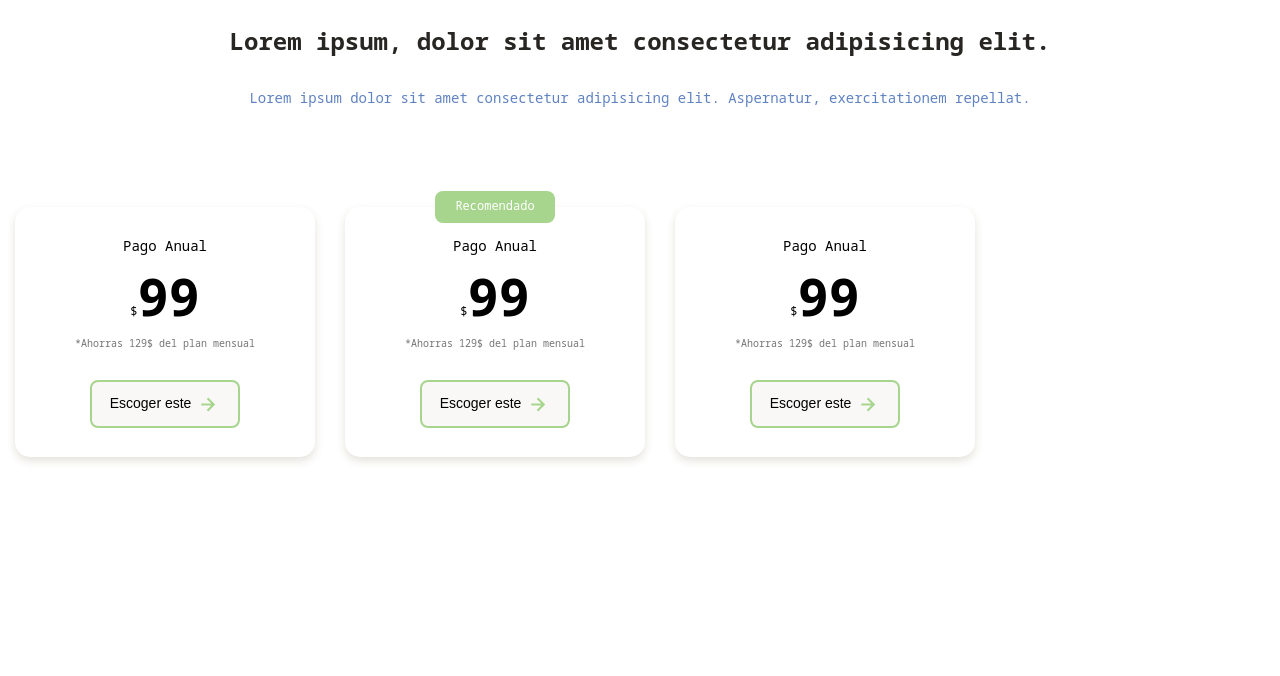
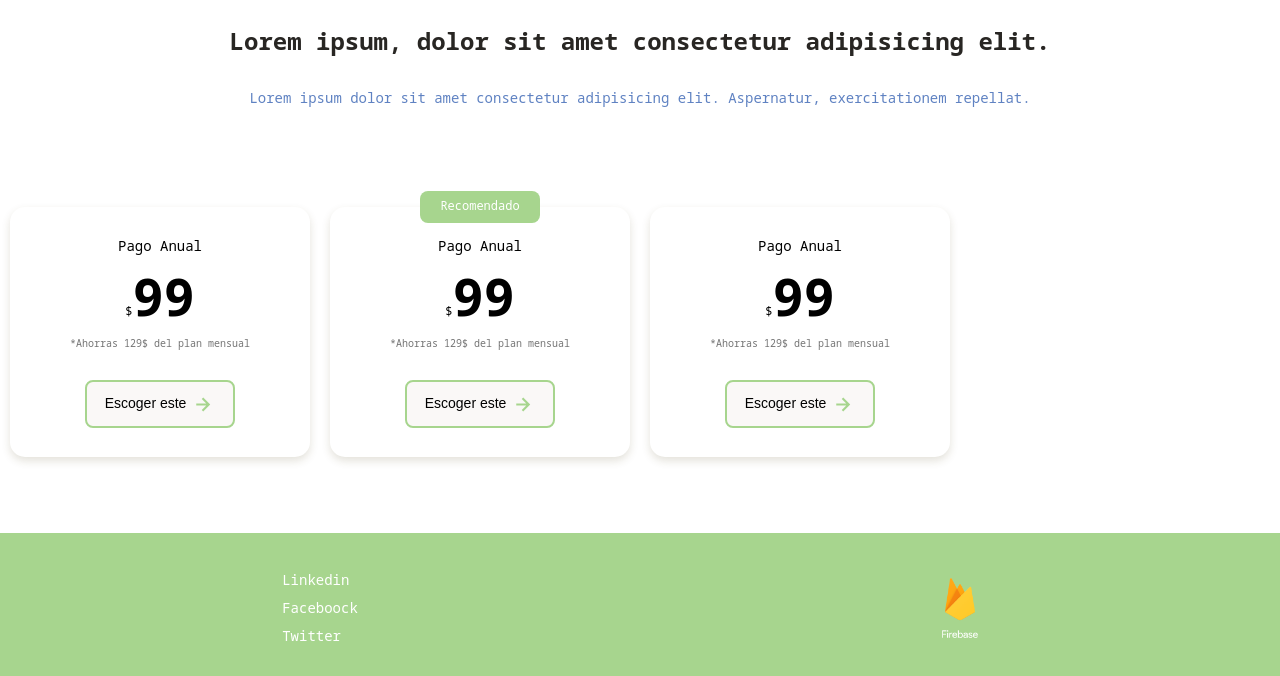
Before and after one commit to VictorHugoCruz/mobilefirst2, a plain HTML site: page index.html in a window 1280 px wide. Shown: the part 2124-2800 px from the top of the page. Before the commit the page ends 2657 px from the top, so only its background shows below. Drawn offline with Linux system fonts and the light colour scheme.

Commit message:
terminamos con la version de mobile-first

```diff
--- a/index.html
+++ b/index.html
@@ -101,6 +101,17 @@
       </section>
     </section>
   </main>
-  <footer></footer>
+  <footer>
+    <section class="footer__section footer__section--left">
+      <ul>
+        <li><a href="#">Linkedin</a></li>
+        <li><a href="#">Faceboock</a></li>
+        <li><a href="#">Twitter</a></li>
+      </ul>
+    </section>
+    <section class="footer__section footer__section--rigth">
+      <img class="footer-logo" src="./assets/icons/logo-vertical.png" alt="Logo de firebase">
+    </section>
+  </footer>
 </body>
 </html>
--- a/style.css
+++ b/style.css
@@ -155,13 +155,14 @@ main{
 
 .escuelaLogo{
   position: absolute;
-  width: 40px;
-  height: 30px;
-  top: -15px;
-  left: calc(50% - 20px);
+  width: 60px;
+  height: 60px;
+  top: -30px;
+  left: calc(50% - 30px);
   background-image: url('./assets/icons/logo-vertical.png');
   background-position: center;
-  background-size: cover;
+  background-size: contain;
+  background-repeat: no-repeat;
 }
 
 .produc-detail--title{
@@ -305,10 +306,10 @@ main{
   position: relative;
   scroll-snap-align: center;
   width: 70%;
-  min-width: 230px;
+  min-width: 190px;
   max-width:300px;
   height: 250px;
-  margin: 50px 15px 0px;
+  margin: 50px 10px 0px;
   padding: 0 15px;
   background-color: var(--just-white);
   border-radius:15px;
@@ -377,3 +378,39 @@ main{
   background-size: 25px;
   vertical-align: middle;
 }
+
+footer{
+  display: flex;
+  width:100%;
+  height: 150px;
+  background-color: var(--soft-green);
+}
+
+.footer__section{
+  display: flex;
+  justify-content: center;
+  align-items: center;
+  width:50%;
+}
+
+.footer__section--left ul{
+  font-size: 1.4rem;
+  font-weight: 500;
+  line-height:1.8rem;
+  list-style: none;
+}
+
+.footer__section--left li{
+  margin: 10px 0;
+}
+
+.footer__section--left a{
+  text-decoration: none;
+  color: var(--just-white);
+}
+
+.footer-logo{
+  width: 60px;
+  height: 60px;
+  object-fit: contain;
+}
```
